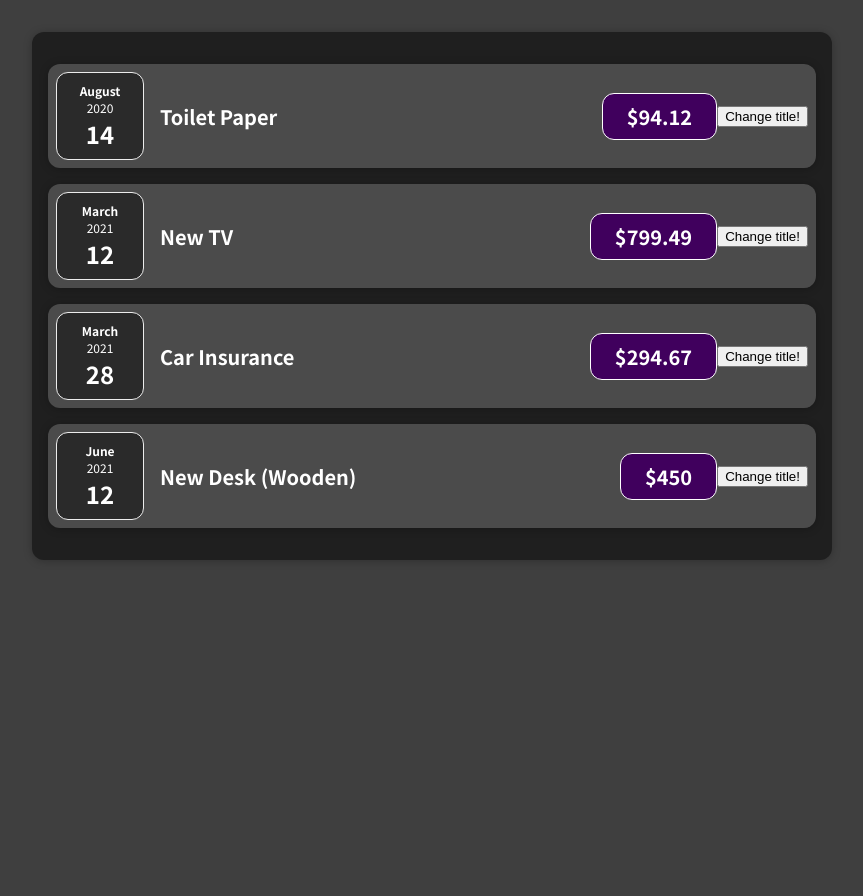
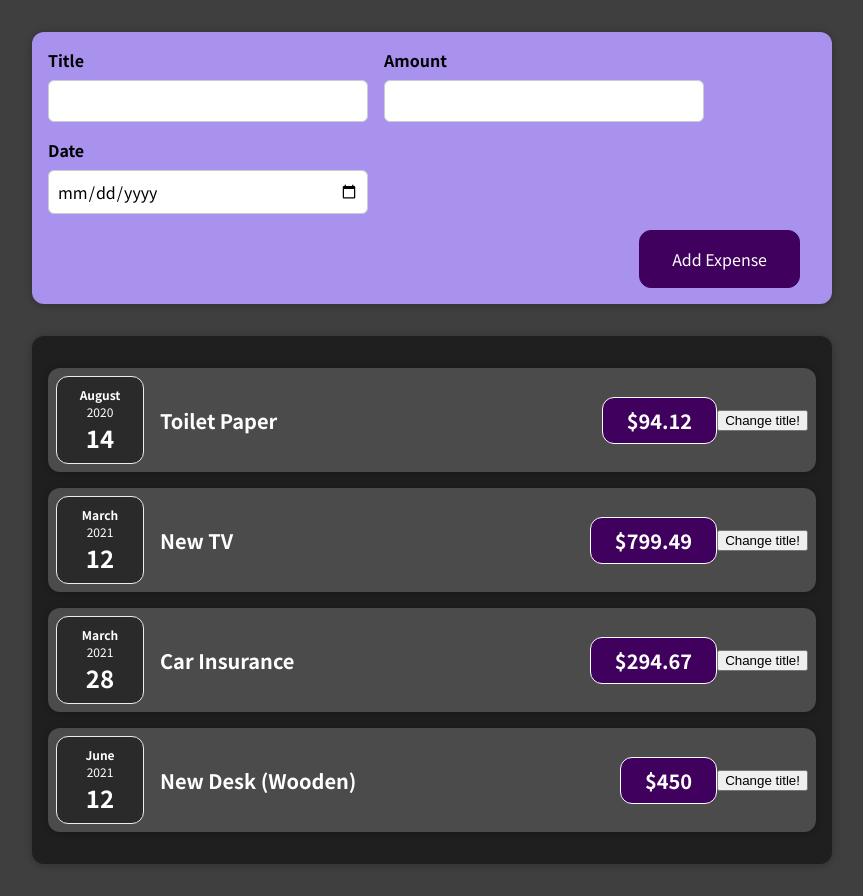
Before and after one commit to dkovalenko95/react-expenses-tracker-app, a React (Create React App) app: page / in a window 1280 px wide. Shown: the whole page, without its empty margins (208-1071 px from the left). Before the commit the page ends 800 px from the top, so only its background shows below. Built offline with nearby package versions, Linux system fonts and the light colour scheme.

Commit message:
newexpense comp created

```diff
--- a/src/App.js
+++ b/src/App.js
@@ -2,6 +2,7 @@
 // import React from 'react'; ---> React import was necessary in the past versions(we had to put this import in every component) --> we can still use it to emphasize that React is still being used under the hood here.
 import React from "react";
 
+import NewExpense from "./components/NewExpense/NewExpense";
 import Expenses from "./components/Expenses/Expenses";
 
 const expenses = [
@@ -29,6 +30,7 @@
 function App() {
   return (
     <div>
+      <NewExpense />
       <Expenses elements={expenses}/>
     </div>
     // elements points on expenses array
--- a/src/components/Expenses/ExpenseItem.js
+++ b/src/components/Expenses/ExpenseItem.js
@@ -47,6 +47,7 @@
 // The difference is while a “normal” variable “disappears” when their function exits, the state variables are preserved by React.
 // All these React hooks are recognized by the fact that they start with the word "use" and all these funcs must only be called inside of React component funcs(shouldn't be called in any nested funcs) ... there is one exeption that will be sooner
 // useState always returns an array with exactly two elements: 1st elem - current state value, 2nd elem - is a func for updating that
+// useState works on a per component instance basis. So we have separate States, even if we create a component more than once.
 
 
 // Add event listening - execute with special props start with "on", "on" props are like event handlers; in curly braces we point on func that need to execute ---> <button onClick={clickHandler}>Change title!</button>
--- /dev/null
+++ b/src/components/NewExpense/ExpenseForm.css
@@ -0,0 +1,26 @@
+.new-expense__controls {
+  display: flex;
+  flex-wrap: wrap;
+  gap: 1rem;
+  margin-bottom: 1rem;
+  text-align: left;
+}
+
+.new-expense__control label {
+  font-weight: bold;
+  margin-bottom: 0.5rem;
+  display: block;
+}
+
+.new-expense__control input {
+  font: inherit;
+  padding: 0.5rem;
+  border-radius: 6px;
+  border: 1px solid #ccc;
+  width: 20rem;
+  max-width: 100%;
+}
+
+.new-expense__actions {
+  text-align: right;
+}
--- /dev/null
+++ b/src/components/NewExpense/ExpenseForm.js
@@ -0,0 +1,29 @@
+import React from "react";
+
+import "./ExpenseForm.css";
+
+function ExpenseForm() {
+  return (
+    <form>
+      <div className="new-expense__controls">
+        <div className="new-expense__control">
+          <label>Title</label>
+          <input type="text" />
+        </div>
+        <div className="new-expense__control">
+          <label>Amount</label>
+          <input type="number" min="0.01" step="0.01"/>
+        </div>
+        <div className="new-expense__control">
+          <label>Date</label>
+          <input type="date" min="2019-01-01" max="2022-12-31" />
+        </div>
+      </div>
+      <div className="new-expense__actions">
+        <button type="submit">Add Expense</button>
+      </div>
+    </form>
+  );
+}
+
+export default ExpenseForm;
--- /dev/null
+++ b/src/components/NewExpense/NewExpense.css
@@ -0,0 +1,38 @@
+.new-expense {
+  background-color: #a892ee;
+  padding: 1rem;
+  margin: 2rem auto;
+  width: 50rem;
+  max-width: 95%;
+  border-radius: 12px;
+  text-align: center;
+  box-shadow: 0 1px 8px rgba(0, 0, 0, 0.25);
+}
+
+.new-expense button {
+  font: inherit;
+  cursor: pointer;
+  padding: 1rem 2rem;
+  border: 1px solid #40005d;
+  background-color: #40005d;
+  color: white;
+  border-radius: 12px;
+  margin-right: 1rem;
+}
+
+.new-expense button:hover,
+.new-expense button:active {
+  background-color: #510674;
+  border-color: #510674;
+}
+
+.new-expense button.alternative {
+  color: #220131;
+  border-color: transparent;
+  background-color: transparent;
+}
+
+.new-expense button.alternative:hover,
+.new-expense button.alternative:active {
+  background-color: #ddb3f8;
+}
--- /dev/null
+++ b/src/components/NewExpense/NewExpense.js
@@ -0,0 +1,15 @@
+import React from "react";
+
+import ExpenseForm from "./ExpenseForm";
+
+import "./NewExpense.css";
+
+function NewExpense() {
+  return (
+    <div className="new-expense">
+      <ExpenseForm />
+    </div>
+  );
+}
+
+export default NewExpense;
```
